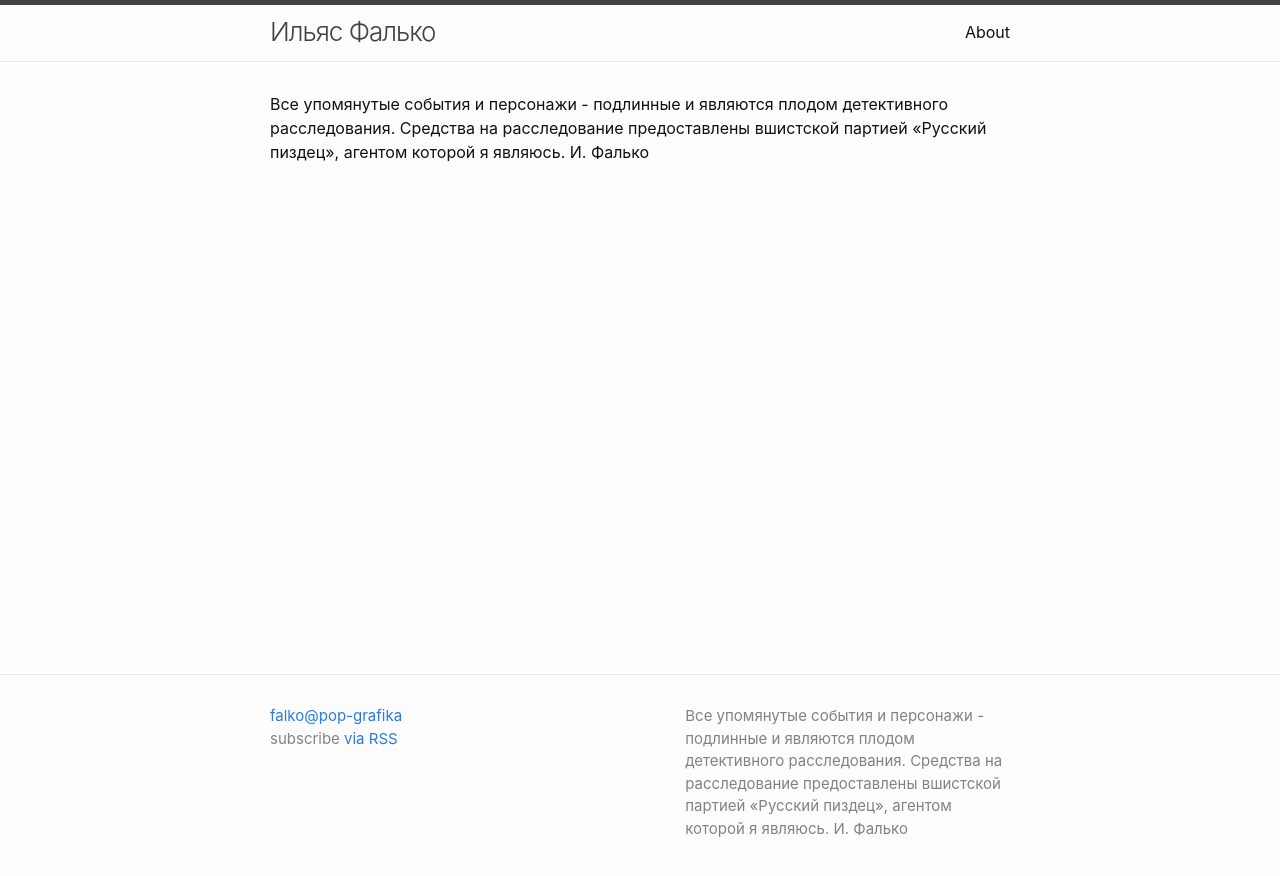
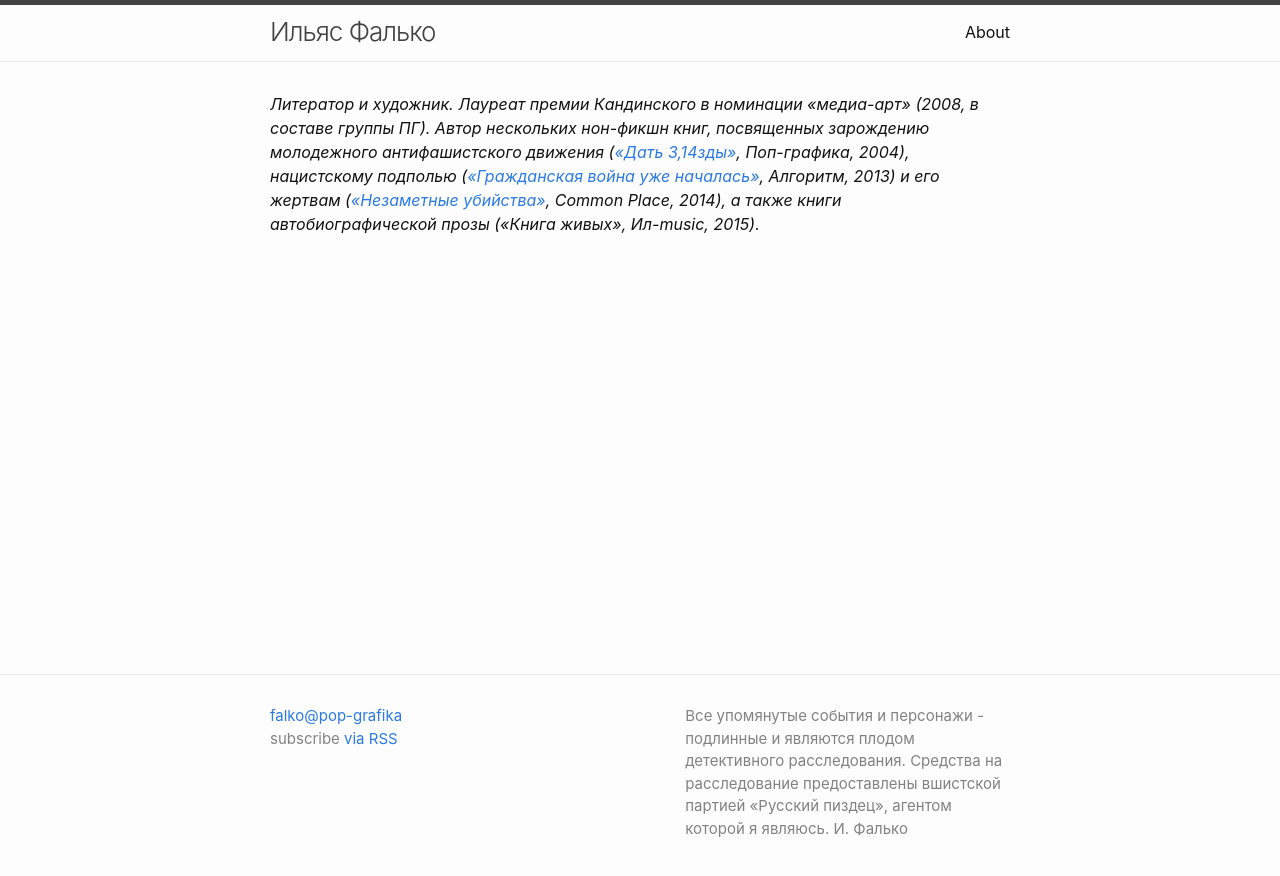
Before and after one commit to Raskovan/falko, a Jekyll site: the page built from about.md, in a window 1280 px wide. Shown: the top 876 px of the page. Built offline with Jekyll 4.4.1, drawn with Linux system fonts in a browser that asks for light colours.

Commit message:
Update from Forestry.io - about.md

```diff
--- a/about.md
+++ b/about.md
@@ -3,5 +3,4 @@ layout: page
 title: About
 permalink: "/about/"
 ---
-
-Все упомянутые события и персонажи - подлинные и являются плодом детективного расследования. Средства на расследование предоставлены вшистской партией «Русский пиздец», агентом которой я являюсь. И. Фалько
+_Литератор и художник. Лауреат премии Кандинского в номинации «медиа-арт» (2008, в составе группы ПГ). Автор нескольких нон-фикшн книг, посвященных зарождению молодежного антифашистского движения (_[_«Дать 3,14зды»_](http://pop-grafika.net/pglitra/pizdi)_, Поп-графика, 2004), нацистскому подполью (_[_«Гражданская война уже началась»_](https://vk.com/doc79607752_304864375?hash=c52152f507ea0680dc&dl=8647a7671eb608f933)_, Алгоритм, 2013) и его жертвам (_[_«Незаметные убийства»_](http://common.place/falkovskiy/)_, Common Place, 2014), а также книги автобиографической прозы («Книга живых», Ил-music, 2015)._
```
